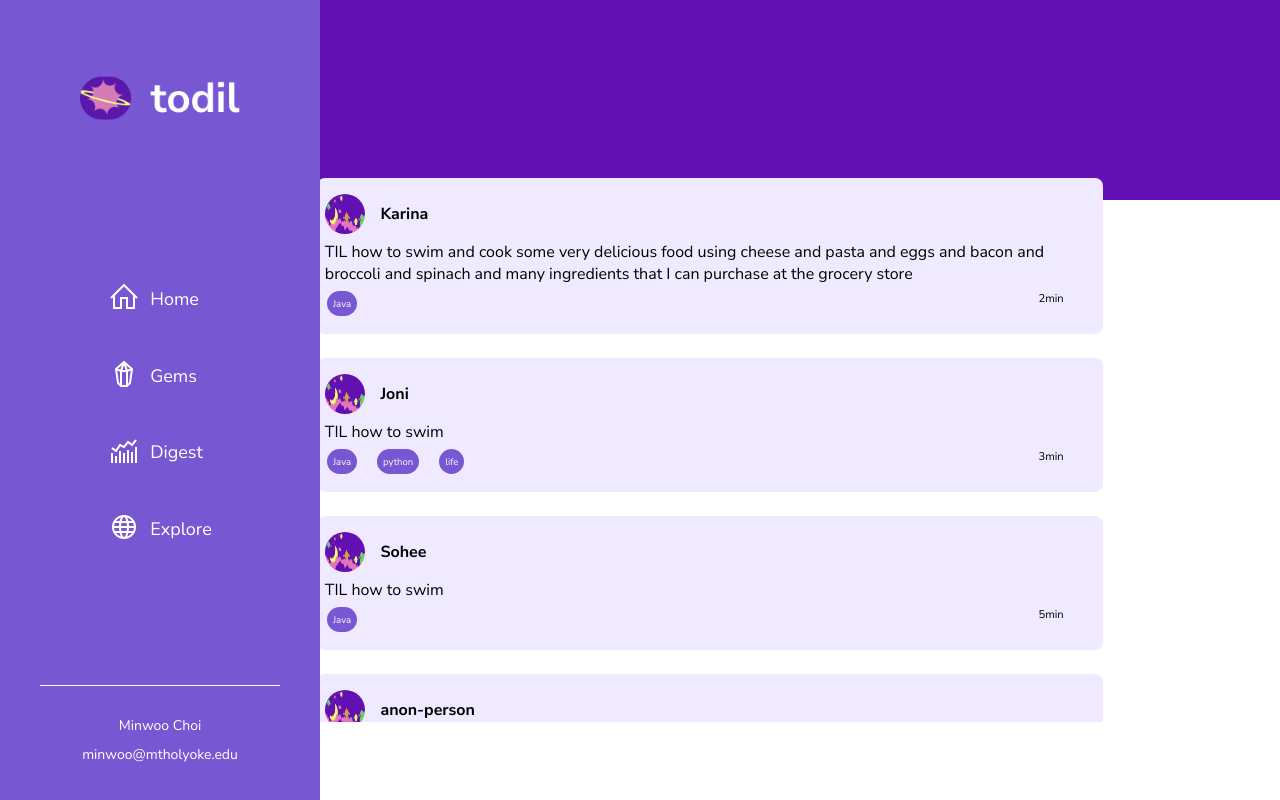
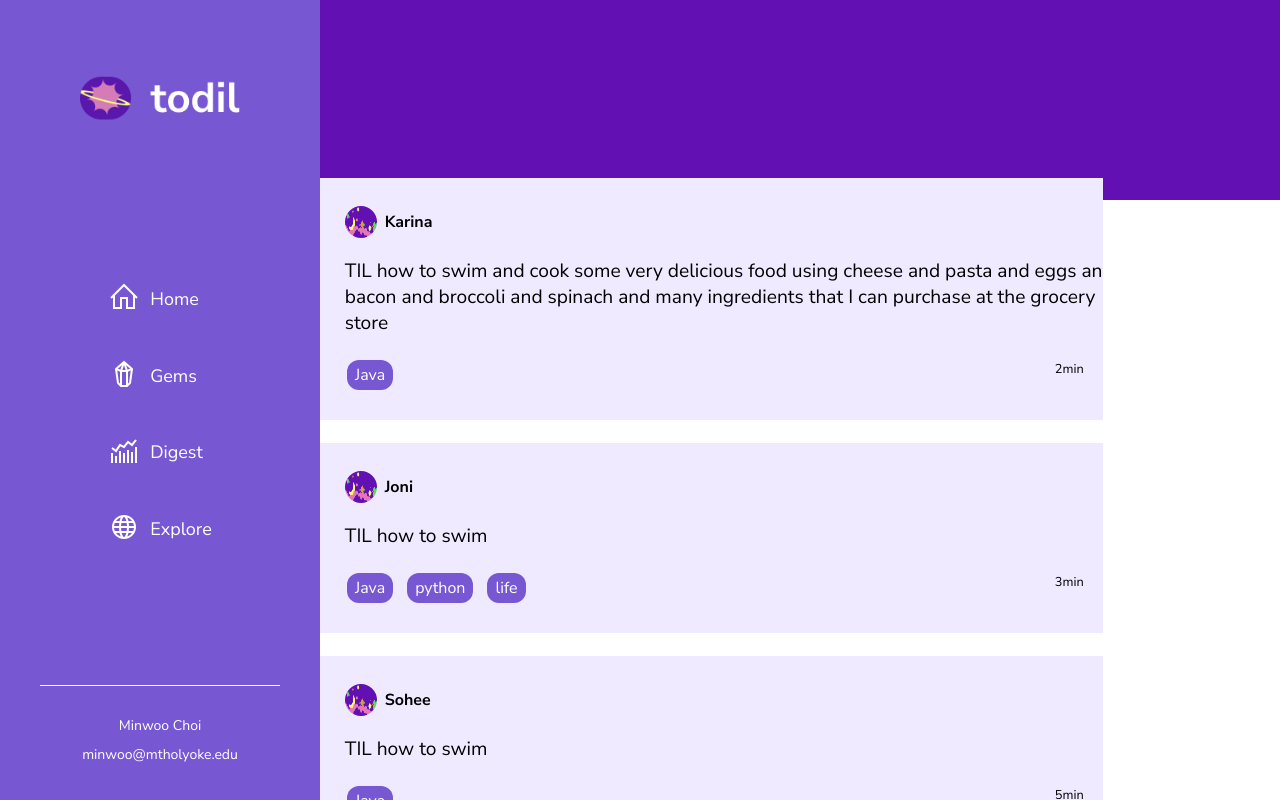
Before and after one commit to jonipark/HackDartmouth-todil, a React (Create React App) app: page /explore in a window 1280 px wide. Built offline with nearby package versions, Linux system fonts and the light colour scheme; no server answers.

Commit message:
ui fine tuning

```diff
--- a/src/components/Gem/GemEditor.css
+++ b/src/components/Gem/GemEditor.css
@@ -1,3 +1,4 @@
+@import url('https://fonts.googleapis.com/css2?family=Nunito+Sans:wght@200;300;400;600;700&display=swap');
 .gem-editor {
   background-color: #F7F4FF;
   padding: 40px;
@@ -24,13 +25,17 @@
 
 .gem-editor-tag {
   padding: 4px 8px;
-  margin-right: 6px;
+  margin-right: 12px;
   border-radius: 8px;
   cursor: pointer;
   user-select: none;
   color: #620FB3;
   border: 1px solid #620FB3;
 }
+.gem-editor-tag:hover {
+  background-color: #e7dffe;
+}
+
 
 .gem-editor-tag.selected {
   color: #eee;
@@ -66,7 +71,7 @@
   border: none;
   border-radius: 4px;
   margin-bottom: 10px;
-  font-size: 16px;
+  font-size: 18px;
   background-color: #fdfcff;
   border-radius: 8px;
   outline: none;
@@ -74,6 +79,7 @@
   white-space: pre-wrap;
   overflow-wrap: break-word;
   vertical-align: top;
+  font-family: 'Nunito Sans', sans-serif;
 }
 
 
--- a/src/pages/Explore.css
+++ b/src/pages/Explore.css
@@ -18,7 +18,7 @@
 .explore {
     margin-top: -50px;
     width: 70%;
-    height: 70%;
+    height: 80%;
     padding: 1%;
     position: relative;
 }
@@ -34,9 +34,7 @@
 .egem-list-item {
     background-color: #EFEAFF;
     width: 100%;
-    padding-top: 1%;
-    padding-bottom: 1%;
-    border-radius: 8px;
+    padding: 20px;
 }
 
 .exp-items-user {
@@ -48,13 +46,17 @@
 }
 
 .exp-items-name {
-    padding-left: 2%;
+    padding-left: 1%;
     font-weight: bold;
+    font-size: 1rem;
 }
 
 .exp-items-text {
+    margin-top: 12px;
+    font-size: 1.2rem;
     text-align: left;
     padding-left: 1%;
+    padding-right: 1%;
     padding-top: 1%;
     -webkit-box-orient: vertical;
     -webkit-line-clamp: 2;
@@ -63,8 +65,8 @@
 }
 
 .exp-items-user img {
-    width: 5vh;
-    height: 5vh;
+    width: 4vh;
+    height: 4vh;
     border-radius: 50%;
 }
 
@@ -78,24 +80,23 @@
 }
 
 .exp-items-tag-time {
-    padding-top: 6px;
+    margin-top: 24px;
 }
 
 .exp-items-tags {
-
     background-color: #7858D2;
     color: white;
-    padding: 6px;
-    border-radius: 25px;
-    margin-right: 10px;
+    padding: 4px 8px;
+    border-radius: 12px;
+    margin-right: 4px;
     margin-left: 10px;
     margin-bottom: 10px;
-    font-size: .6rem;
+    font-size: 1rem;
     float: left
 }
 
 .exp-items-time {
     float:right;
     padding-right: 5%;
-    font-size: .7rem;
+    font-size: 0.8rem;
 }
--- a/src/pages/Gem.css
+++ b/src/pages/Gem.css
@@ -16,9 +16,9 @@
   }
 
   .search-bar {
-    margin-top: 70px;
+    margin-top: 60px;
     width: 100%;
-    padding: 8px 32px 8px 8px; /* Add padding to the right side */
+    padding: 12px 32px 12px 8px; /* Add padding to the right side */
     margin-bottom: 10px;
     box-sizing: border-box;
     border: 2px solid #620FB3;
@@ -32,7 +32,7 @@
   .search-icon {
     position: absolute;
     right: 14px; /* Adjust the position from the right */
-    margin-top: 87px;
+    margin-top: 82px;
     transform: translateY(-50%);
     width: 20px; /* Adjust the icon size as needed */
     height: 20px;
@@ -52,7 +52,7 @@
 
   .filter-tag {
     padding: 4px 8px;
-    margin-right: 6px;
+    margin-right: 12px;
     margin-bottom: 8px;
     border-radius: 8px;
     cursor: pointer;
```
Also changed, not shown: src/pages/Gem.js (+0 -7 lines).
